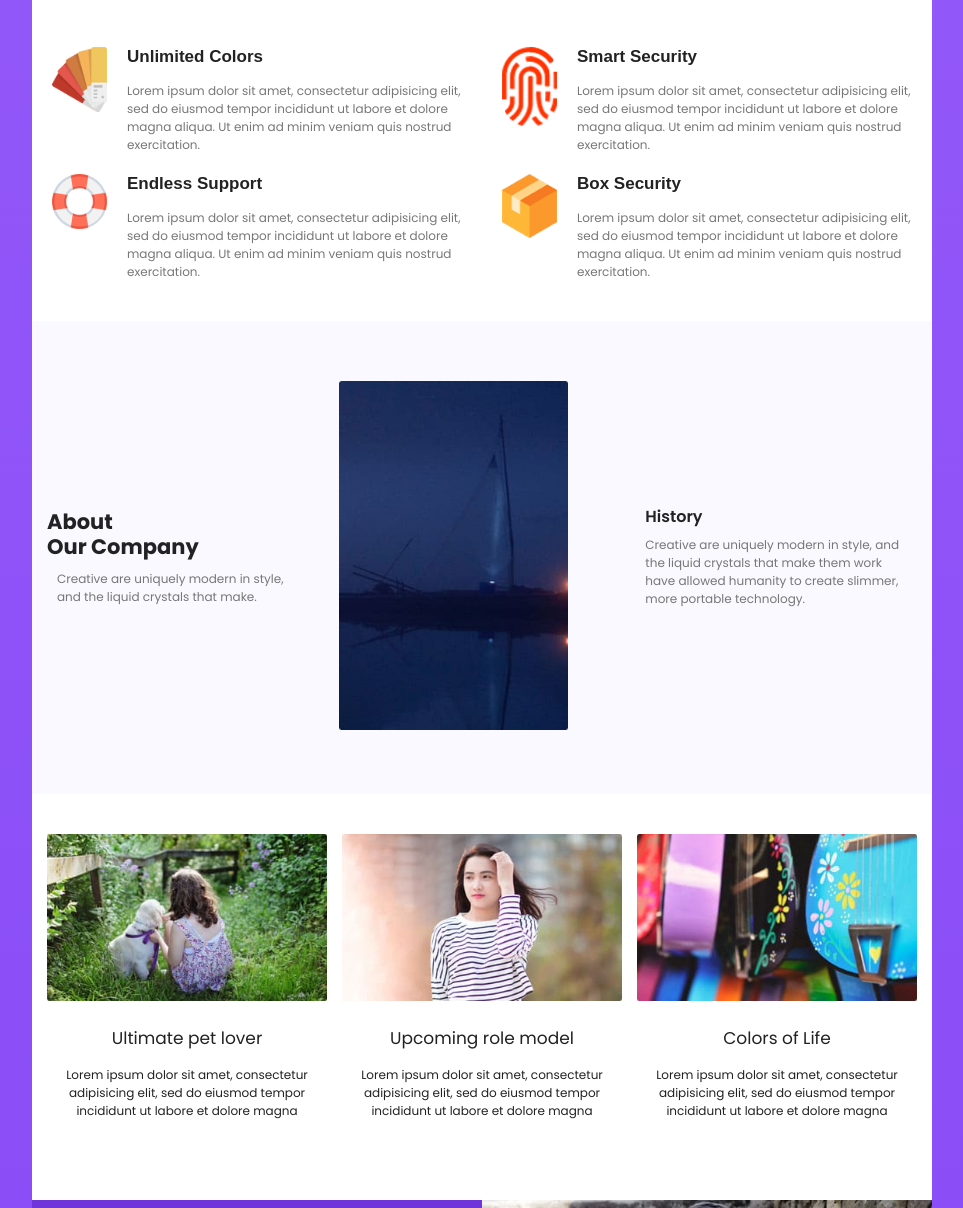
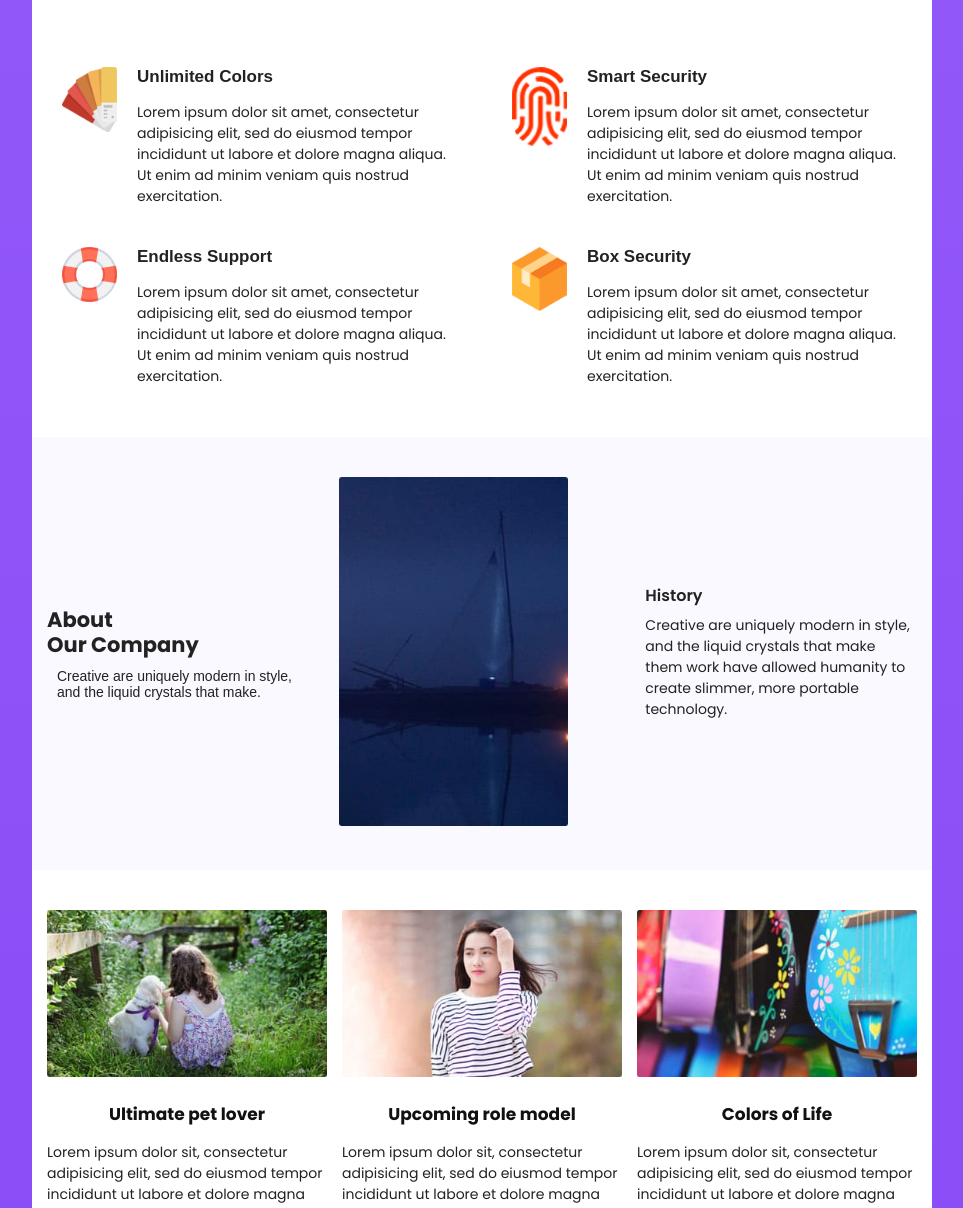
Before and after one commit to tarsolima/Creative, a website built with webpack: page index.html in a window 1280 px wide. Shown: the part 495-1703 px from the top of the page, without its empty margins (158-1121 px from the left). Built offline with nearby package versions, Linux system fonts and the light colour scheme.

Commit message:
refatorado o anima scroll alterado animacoes e refatorado uma parte do csss

```diff
--- a/css/_about.scss
+++ b/css/_about.scss
@@ -1,7 +1,7 @@
 #company {
     @include grid (grid, 1fr 1fr 1fr);
     column-gap: 20px;
-    padding: 60px 0;
+    padding: 40px 0;
     align-items: center;
     background-color: #f9f9ff;
 
@@ -26,8 +26,8 @@
         }
 
         p {
-            color: $gray;
-            font-family: 'Poppins', sans-serif;
+            color: $black-p;
+            font-family: Arial, Helvetica, sans-serif;
             font-size: $p;
             padding: 0 10px;
         }
@@ -65,7 +65,7 @@
         }
 
         p {
-            color: $gray;
+            color: $black-p;
             font-family: 'Poppins', sans-serif;
             font-size: $p;
 
--- a/css/_box.scss
+++ b/css/_box.scss
@@ -1,16 +1,18 @@
 .container2 {
     @include grid (grid, 1fr 1fr);
-    padding:30px 0 40px 0;
+    padding:40px 0;
     background: $white;
 
     @media (max-width: 627px) {
         grid-template-columns: 1fr;
     }
 
-    .box {
+    .box, .box1 {
         display: grid;
         grid-template-columns: 75px minmax(200px, 1fr);
         margin: 20px 0 0 20px;
+        padding: 10px;
+
 
         figure {
             grid-row: span 2;
@@ -23,14 +25,14 @@
         h2 {
             font-family:Arial, Helvetica, sans-serif;
             font-size: 1.0625rem;
-            color: #222222;
+            color: #222;
             margin-bottom: 15px;
         }
 
         p {
-            color: $gray;
             font-family: 'Poppins', sans-serif;
             font-size: $p;
+            color: $black-p;
             padding-right: 10px;
             grid-column: 2;
         }
--- a/css/_footer.scss
+++ b/css/_footer.scss
@@ -1,6 +1,6 @@
 footer {
-    padding: 40px 0 30px 0;
-    background: #333333;
+    padding: 40px 0 20px 0;
+    background: #333;
     margin-bottom: 70px;
 
     @media (max-width:917px) {
@@ -16,7 +16,7 @@ footer {
             margin-left: 15px;
 
             a {
-                color:rgba(255, 255, 255, 0.7);
+                color:#cccccc;
                 text-decoration: none;
                 transition: all 0.3s;
 
@@ -30,7 +30,7 @@ footer {
 
     p {
         text-align: center;
-        color: $white;
+        color: #ffffffb3;
         padding: 0 15px;
     }
 }
--- a/css/_others.scss
+++ b/css/_others.scss
@@ -1,7 +1,7 @@
 #others  {
     @include grid (grid, 1fr 1fr 1fr);
     column-gap: 15px;
-    padding: 40px 15px 80px 15px;
+    padding: 40px 15px 40px 15px;
     background: $white;
 
     @media (max-width: 627px) {
@@ -13,10 +13,11 @@
     }
 
     h3 {
+        color: #111;
         font-family: 'Poppins', sans-serif;
         text-align: center;
         font-size: 1.0625rem;
-        font-weight: 500;
+        font-weight: bold;
         margin: 20px 0 15px 0;
 
         @media (max-width: 627px) {
@@ -26,8 +27,8 @@
 
     p {
         font-family: 'Poppins', sans-serif;
-        font-size: 0.75rem;
-        text-align: center;
+        font-size: $p;
+        // padding-right: 10px;
 
         @media (max-width: 627px) {
             margin-bottom: 20px;
--- a/css/_scroll-suave.scss
+++ b/css/_scroll-suave.scss
@@ -8,3 +8,22 @@
     opacity: 1;
     transform: translate3d(0, 0px, 0);
 }
+
+.scrolly.active {
+    transition-delay: .4s;
+}
+
+
+.scrollx.active {
+    animation: animation-scroll-box .3s ease-in-out;
+}
+
+@keyframes animation-scroll-box {
+    from {
+        transform: translate3d(-30px, 0, 0);
+    }
+
+    to {
+        transform: translate3d(0px, 0, 0);
+    }
+}
--- a/css/_subscribe.scss
+++ b/css/_subscribe.scss
@@ -1,5 +1,5 @@
 #subscribe {
-    background: #f9f9ff;
+    background: #fff;
     padding: 100px 0;
 
     h2 {
--- a/css/style.scss
+++ b/css/style.scss
@@ -1,10 +1,10 @@
-$p: 0.75rem;
+$p: 0.875rem;
 
 $white: #fff;
 $black: #000;
-$gray: #777777;
+$black-p: #222;
 
-@mixin grid ($grid,$grid-column, $grid-gap: default) {
+@mixin grid ($grid,$grid-column, $grid-gap: 0) {
     display: $grid;
     grid-template-columns: $grid-column;
     column-gap: $grid-gap;
@@ -31,6 +31,6 @@ $gray: #777777;
 body {
     max-width: 900px;
     margin: 0 auto;
-    color: #222222;
+    color: #222;
     background: linear-gradient(0deg, #8546f6 0%, #955bf9 100%);
 }
--- a/index.html
+++ b/index.html
@@ -11,7 +11,7 @@
   </head>
   <body>
       <div class="bg">
-          <header data-list id="cabecalho" data-scroll>
+          <header class="scrollx" id="cabecalho" data-list data-scroll>
             <h1><a href="#creative">Creative </a></h1>
           <nav>
             <ul>
@@ -30,80 +30,81 @@
       </div>
     </div>
     <main>
-        <section  class="container2" data-scroll>
+        <section  class="container2">
             <div class="box">
                 <figure>
-                    <img src="./img/imgbox1.png" alt="Colors">
+                    <img src="./img/imgbox1.png" alt="
+                    Unlimited Colors">
                 </figure>
-                <h2>Unlimited Colors</h2>
-                <p>Lorem ipsum dolor sit amet, consectetur adipisicing elit, sed do eiusmod tempor incididunt ut labore et dolore magna aliqua. Ut enim ad minim veniam quis nostrud exercitation.</p>
+                <h2 class="scrolly" data-scroll>Unlimited Colors</h2>
+                <p class="scrollx" data-scroll>Lorem ipsum dolor sit amet, consectetur adipisicing elit, sed do eiusmod tempor incididunt ut labore et dolore magna aliqua. Ut enim ad minim veniam quis nostrud exercitation.</p>
             </div>
             <div class="box">
                 <figure>
                     <img src="./img/imgbox2.png" alt="Smart Security">
                 </figure>
-                <h2>Smart Security</h2>
-                <p>Lorem ipsum dolor sit amet, consectetur adipisicing elit, sed do eiusmod tempor incididunt ut labore et dolore magna aliqua. Ut enim ad minim veniam quis nostrud exercitation.</p>
+                <h2 class="scrolly" data-scroll>Smart Security</h2>
+                <p class="scrollx" data-scroll>Lorem ipsum dolor sit amet, consectetur adipisicing elit, sed do eiusmod tempor incididunt ut labore et dolore magna aliqua. Ut enim ad minim veniam quis nostrud exercitation.</p>
             </div>
             <div class="box">
                 <figure>
-                    <img src="./img/imgbox3.png" alt="Colors">
+                    <img src="./img/imgbox3.png" alt="Endless Support">
                 </figure>
-                <h2>Endless Support</h2>
-                <p>Lorem ipsum dolor sit amet, consectetur adipisicing elit, sed do eiusmod tempor incididunt ut labore et dolore magna aliqua. Ut enim ad minim veniam quis nostrud exercitation.</p>
+                <h2 class="scrolly" data-scroll>Endless Support</h2>
+                <p class="scrollx" data-scroll>Lorem ipsum dolor sit amet, consectetur adipisicing elit, sed do eiusmod tempor incididunt ut labore et dolore magna aliqua. Ut enim ad minim veniam quis nostrud exercitation.</p>
             </div>
             <div class="box">
                 <figure>
-                    <img src="./img/imgbox4.png" alt="Smart Security">
+                    <img src="./img/imgbox4.png" alt="Box Security">
                 </figure>
-                <h2>Box Security</h2>
-                <p>Lorem ipsum dolor sit amet, consectetur adipisicing elit, sed do eiusmod tempor incididunt ut labore et dolore magna aliqua. Ut enim ad minim veniam quis nostrud exercitation.</p>
+                <h2 class="scrolly" data-scroll>Box Security</h2>
+                <p class="scrollx" data-scroll>Lorem ipsum dolor sit amet, consectetur adipisicing elit, sed do eiusmod tempor incididunt ut labore et dolore magna aliqua. Ut enim ad minim veniam quis nostrud exercitation.</p>
             </div>
         </section>
-        <section id="company" data-scroll>
+        <section id="company">
             <div class="ourcompany">
-                <h2>About <br> Our Company</h2>
-                <p>Creative are uniquely modern in style, and the liquid crystals that make.</p>
+                <h2 class="scrolly" data-scroll>About <br> Our Company</h2>
+                <p class="scrollx" data-scroll>Creative are uniquely modern in style, and the liquid crystals that make.</p>
             </div>
                 <figure>
                     <img src="./img/about.jpg" alt="">
                 </figure>
                 <div class="history">
-                    <h3>History</h3>
-                    <p>Creative are uniquely modern in style, and the liquid crystals that make them work have allowed humanity to create slimmer, more portable technology.</p>
+                    <h3 class="scrolly" data-scroll>History</h3>
+                    <p class="scrollx" data-scroll>Creative are uniquely modern in style, and the liquid crystals that make them work have allowed humanity to create slimmer, more portable technology.</p>
                 </div>
         </section>
-        <section id="others" data-scroll>
+        <section id="others">
             <div class="box1">
                 <figure>
                     <img src="./img/imgpet.jpg" alt="Pet">
                 </figure>
-                <h3>Ultimate pet lover</h3>
-                <p>Lorem ipsum dolor sit amet, consectetur adipisicing elit, sed do eiusmod tempor incididunt ut labore et dolore magna</p>
+                <h3 class="scrolly" data-scroll>Ultimate pet lover</h3>
+                <p class="scrollx" data-scroll>Lorem ipsum dolor sit, consectetur adipisicing elit, sed do eiusmod tempor incididunt ut labore et dolore magna</p>
             </div>
             <div class="box1">
                 <figure>
                     <img src="./img/imggirl.jpg" alt="Girl">
                 </figure>
-                <h3>Upcoming role model</h3>
-                <p>Lorem ipsum dolor sit amet, consectetur adipisicing elit, sed do eiusmod tempor incididunt ut labore et dolore magna</p>
+                <h3 class="scrolly" data-scroll>Upcoming role model</h3>
+                <p class="scrollx" data-scroll>Lorem ipsum dolor sit, consectetur adipisicing elit, sed do eiusmod tempor incididunt ut labore et dolore magna</p>
             </div>
             <div class="box1">
                 <figure>
                     <img src="./img/imgcolors.jpg" alt="Colors">
                 </figure>
-                <h3>Colors of Life</h3>
-                <p>Lorem ipsum dolor sit amet, consectetur adipisicing elit, sed do eiusmod tempor incididunt ut labore et dolore magna</p>
+                <h3 class="scrolly" data-scroll>Colors of Life</h3>
+                <p class="scrollx" data-scroll>Lorem ipsum dolor sit, consectetur adipisicing elit, sed do eiusmod tempor incididunt ut labore et dolore magna</p>
             </div>
         </section>
-        <section id="crafting" data-scroll>
+        <section id="crafting">
             <div class="boxtext">
-                <h1>Crafting <br>Our Experiences</h1>
-                <p>Lorem ipsum dolor sit amet, consectetur adipisicing elit, sed do eiusmod tempor incididunt ut labore et dolore magna aliqua. Ut enim ad minim veniam, quis nostrud exercitation ullamco laboris nisi ut aliquip ex ea commodo consequat. Duis aute irure dolor in reprehenderit in voluptate velit esse cillum dolore eu fugiat nulla pariatur. Excepteur sint occaecat cupidatat non proident, sunt in culpa.</p>
+                <h1 class="scrolly" data-scroll>Crafting <br>Our Experiences</h1>
+                <p lass="scrollx" data-scroll>Lorem ipsum dolor sit amet, consectetur adipisicing elit, sed do eiusmod tempor incididunt ut labore et dolore magna aliqua. Ut enim ad minim veniam, quis nostrud exercitation ullamco laboris nisi ut aliquip ex ea commodo consequat. Duis aute irure dolor in reprehenderit in voluptate velit esse cillum dolore eu fugiat nulla pariatur. Excepteur sint occaecat cupidatat non proident, sunt in culpa.</p>
             </div>
                 <img src="img/imggir.jpg" alt="Woman">
         </section>
-        <section id="subscribe" data-scroll>
+        <section id="subscribe">
             <h2>Subscribe Newsletter</h2>
             <p>Can you imagine what we will be downloading in another</p>
             <form action="enviar.php" method="POST">
@@ -114,7 +115,7 @@
             </form>
         </section>
     </main>
-    <footer data-scroll>
+    <footer>
         <nav data-list>
             <ul>
                 <li><a href="#creative">Home</a></li>
--- a/js/module/anima-scroll.js
+++ b/js/module/anima-scroll.js
@@ -1,7 +1,7 @@
 export default class AnimaScroll {
-  constructor() {
-    this.scrollSuave = document.querySelectorAll('[data-scroll]');
-    this.windowHalf = window.innerHeight * .8;
+  constructor(scroll) {
+    this.scrollSuave = document.querySelectorAll(scroll);
+    this.windowHalf = window.innerHeight * 8;
     this.startScroll = this.startScroll.bind(this);
     this.startScroll();
   }
```
Also changed, not shown: css/style.css, 1 other file.
